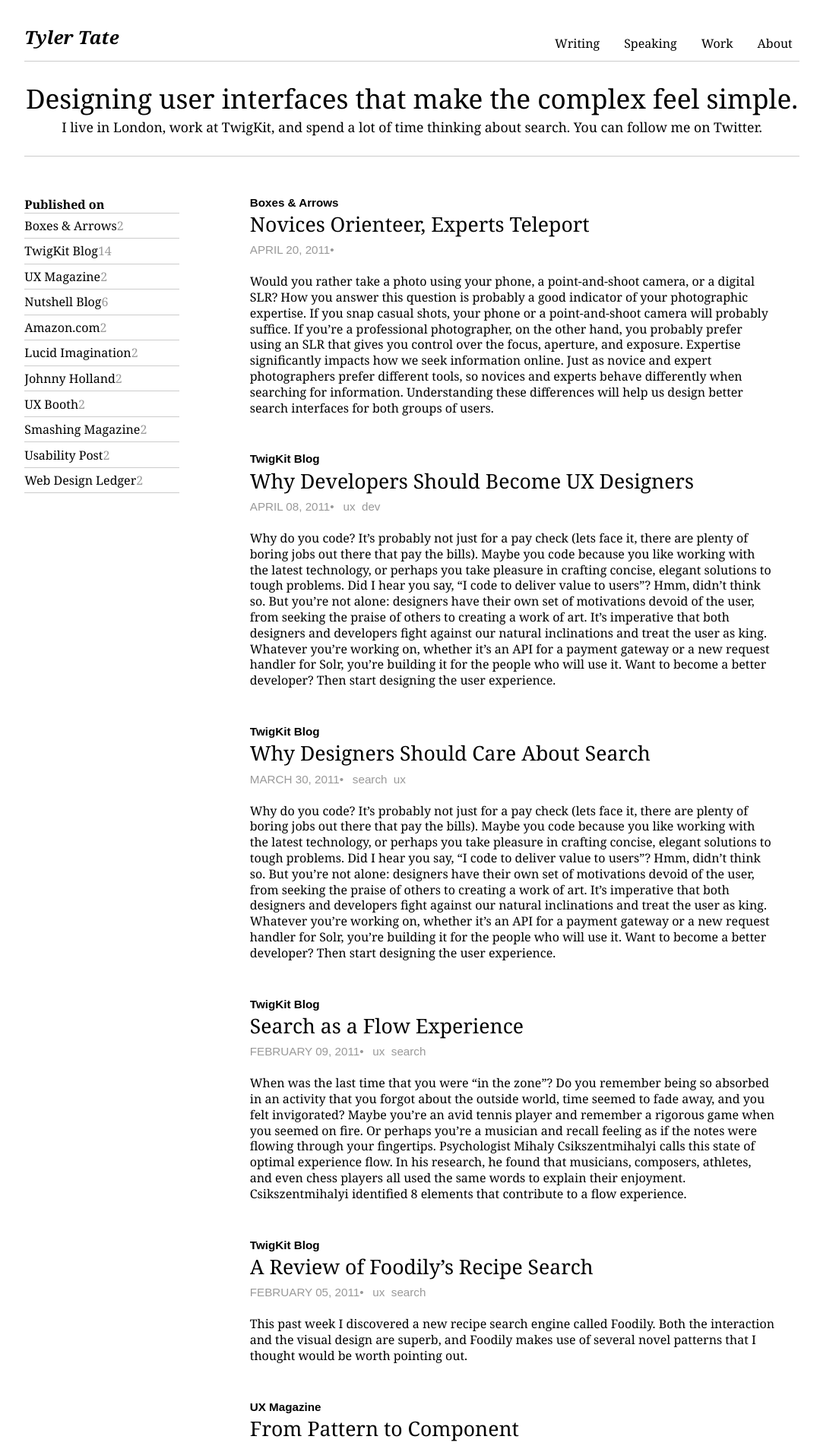
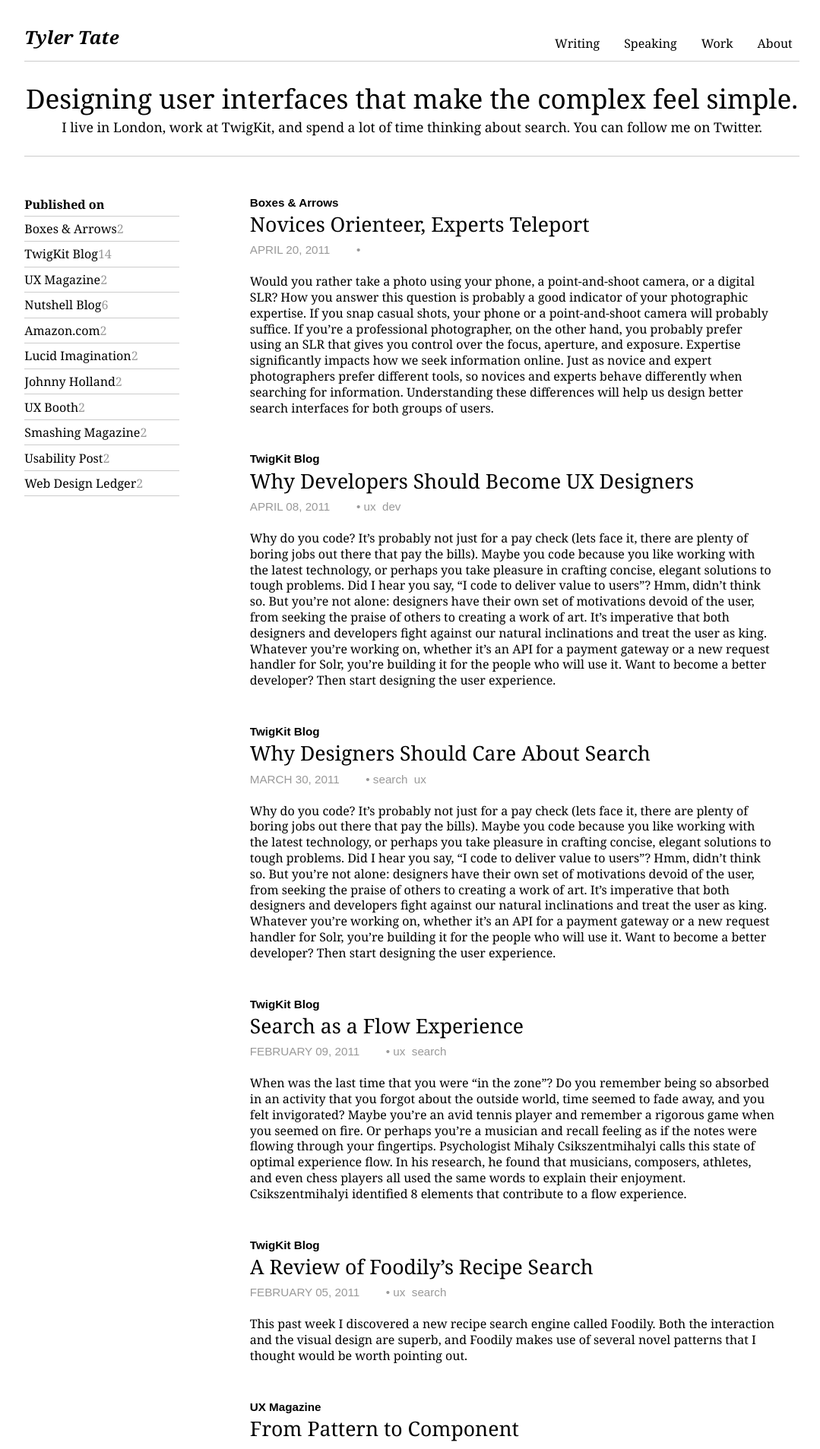
Before and after one commit to SeriouslyInc/tylertate, a Jekyll site: the page built from index.html, in a window 1280 px wide. Shown: the top 1907 px of the page at 76% size, without its empty margins (98-1177 px from the left). Built offline with Jekyll 4.4.1, drawn with Linux system fonts in a browser that asks for light colours; nearby versions of some CDN libraries.

Commit message:
Simplifying

```diff
--- a/resources/css/main.css
+++ b/resources/css/main.css
@@ -104,6 +104,7 @@ section#writing aside {
 }
 section#writing aside ul#publisher {
   border-top: 1px solid #ccc;
+  margin-top: 0.25em;
 }
 section#writing aside ul#publisher li {
   border-bottom: 1px solid #ccc;
@@ -145,7 +146,7 @@ section#writing section#articles article header h2 a {
   text-decoration: none;
 }
 section#writing section#articles article header p {
-  margin: 0.5em 0;
+  margin: 0.5em 1em 0.5em 0;
   padding-right: 0.5em;
   display: inline-block;
   color: #999;
@@ -153,7 +154,10 @@ section#writing section#articles article header p {
 section#writing section#articles article header p.date {
   text-transform: uppercase;
 }
-section#writing section#articles article header p.date:after {
+section#writing section#articles article header p.categories {
+  padding-left: 0.5em;
+}
+section#writing section#articles article header p.categories:before {
   content: "•";
 }
 section#writing section#articles article section p {
```
Also changed, not shown: resources/css/main.less (+6 -2 lines).
